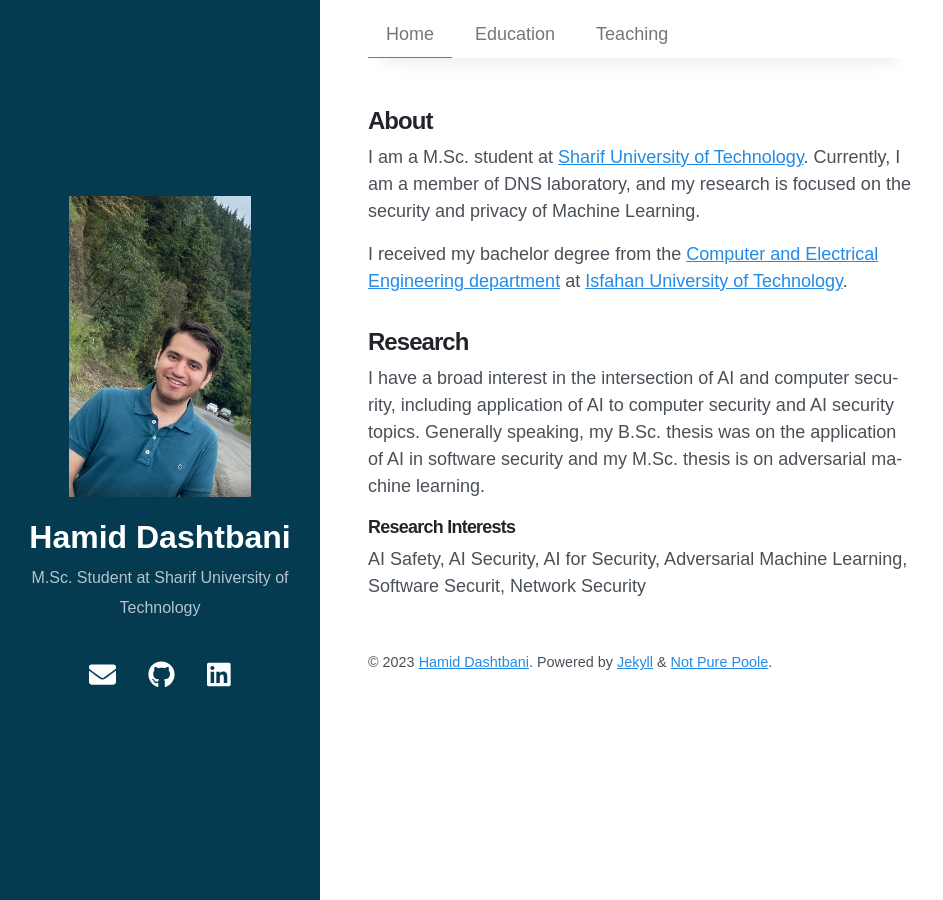
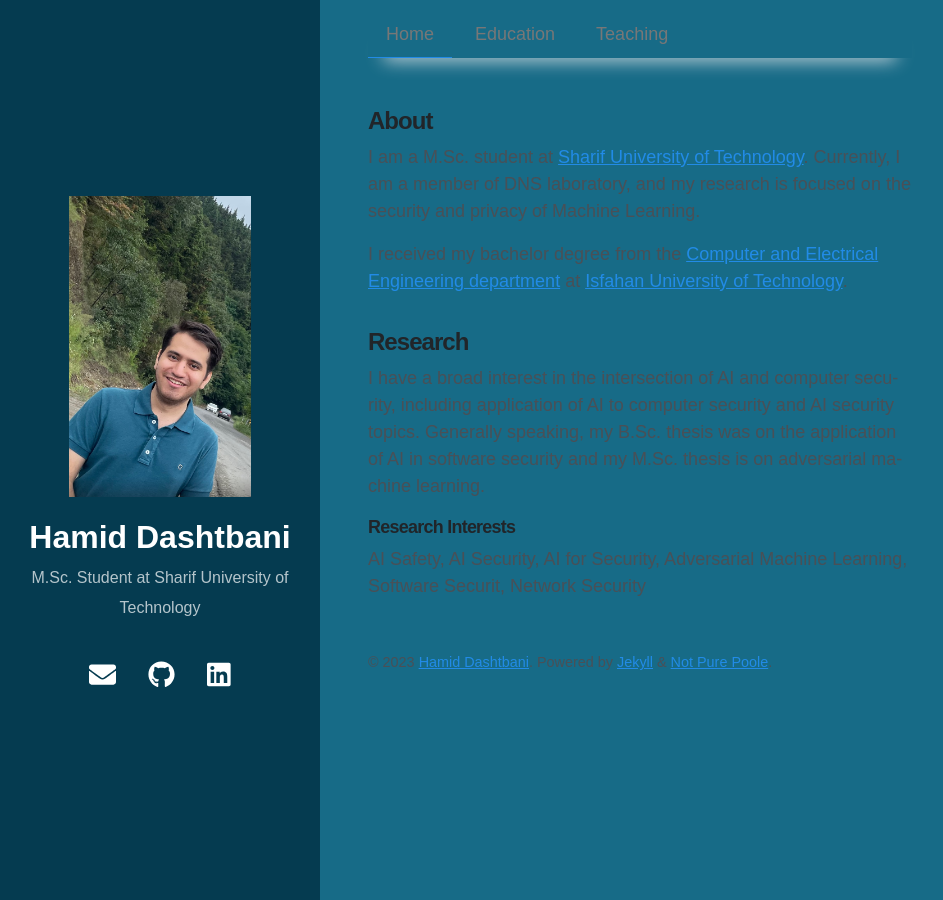
Before and after one commit to HamidDasht/hamiddasht.github.io, a Jekyll site: the page built from index.html, in a window 1280 px wide. Shown: the whole page, without its empty margins (0-943 px from the left). Built offline with Jekyll 4.4.1, drawn with Linux system fonts in a browser that asks for light colours; nearby versions of some CDN libraries; the list of posts is cut into pages by our own code.

Commit message:
init commit

```diff
--- a/_sass/_variables.scss
+++ b/_sass/_variables.scss
@@ -30,7 +30,7 @@
   --body-font-size: 18px;
   --body-line-height: 1.5;
   --body-color: var(--gray-700);
-  --body-bg: #fff;
+  --body-bg: rgb(23, 107, 135);
 
   --text-font: Times, "Times New Roman", "Free Serif", "Noto Serif", TimesNewRomanPSMT, "Droid Serif";
 
```
